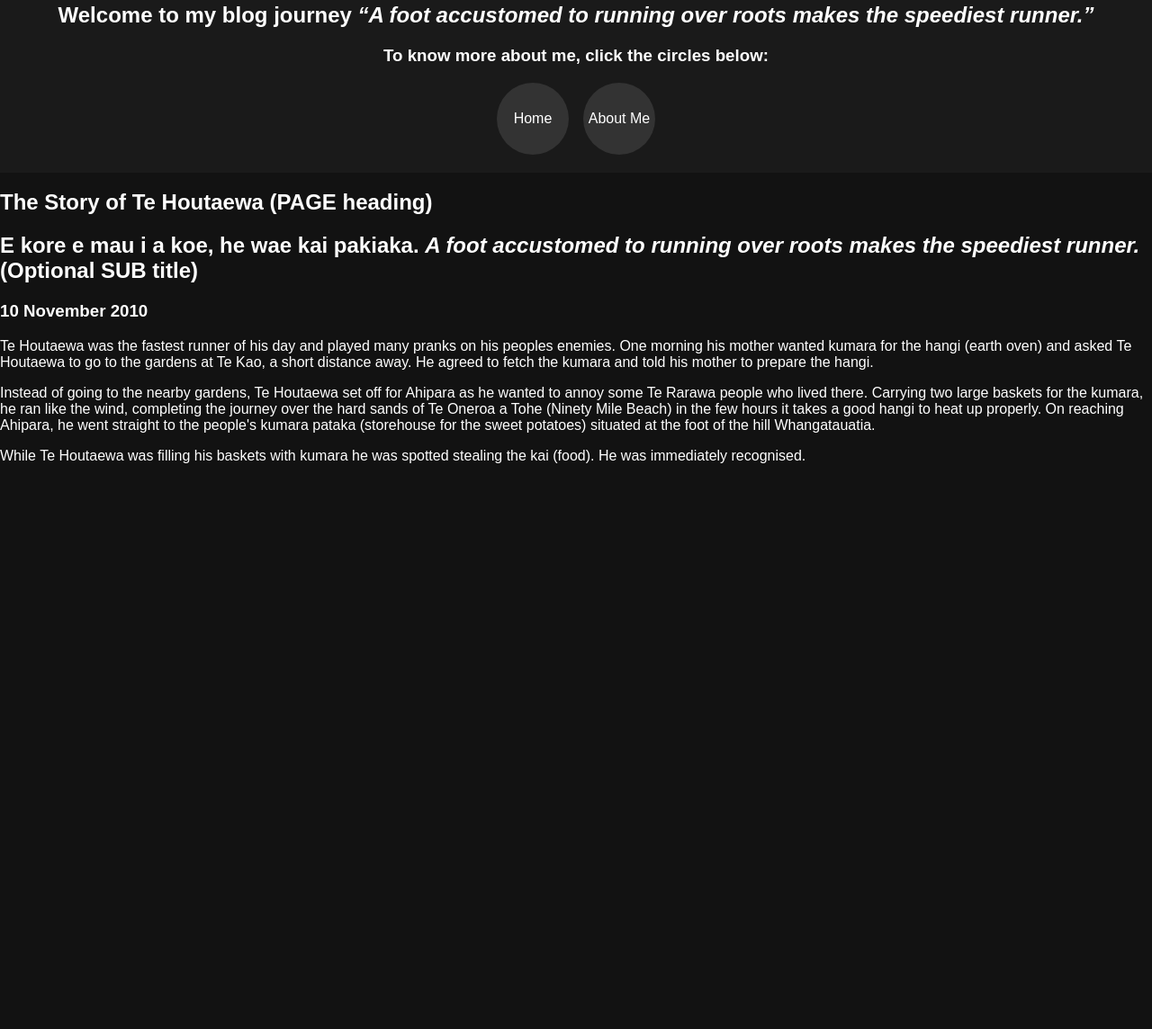
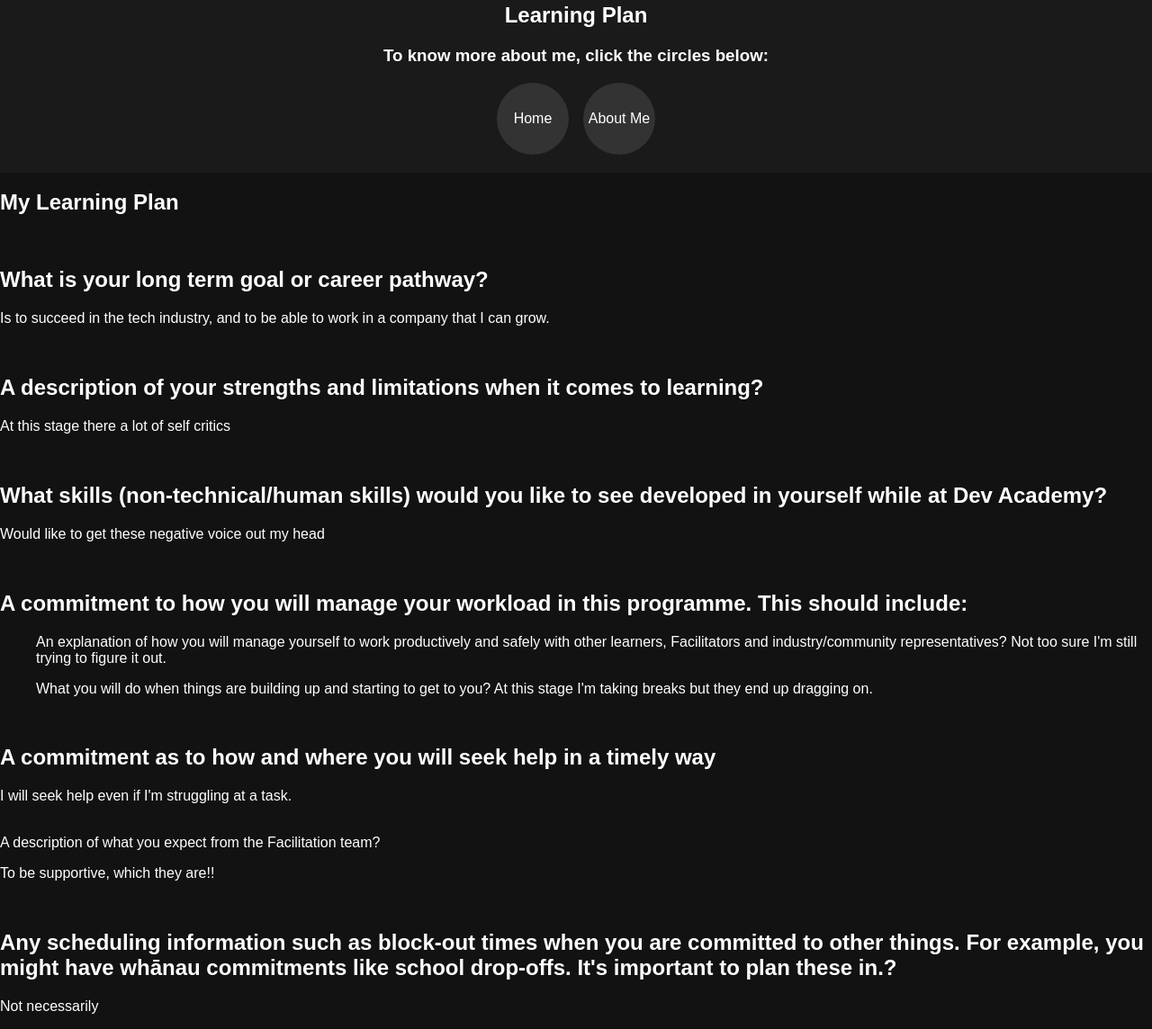
Before and after one commit to Ncam00/ncam00.github.io, a plain HTML site: page blog/learning-plan.html in a window 1280 px wide. Shown: the part 97-1241 px from the top of the page at 90% size. Before the commit the page ends 800 px from the top, so only its background shows below. Drawn offline with Linux system fonts and the light colour scheme.

Commit message:
learning plan completed, wrote down some of the struggles that im facing

```diff
--- a/blog/learning-plan.html
+++ b/blog/learning-plan.html
@@ -12,8 +12,8 @@
   <header>
     <h1>Nixon's Blog</h1>
     <h2>
-      Welcome to my blog journey
-      <em>“A foot accustomed to running over roots makes the speediest runner.”</em>
+      Learning Plan
+      <em></em>
     </h2>
     <h3>To know more about me, click the circles below:</h3>
 
@@ -28,18 +28,34 @@
   <main>
 
     <section>
-       <h1>The Story of Te Houtaewa (PAGE heading)</h1>
-    <h2>E kore e mau i a koe, he wae kai pakiaka. <em>A foot accustomed to running over roots makes the speediest runner.</em> (Optional SUB title) </h2>
-    <h3>10 November 2010</h3>
+       <h1><b>My Learning Plan</b></h1>
+       <br>
+    <h1>What is your long term goal or career pathway?  </h1>
       <p>
-        Te Houtaewa was the fastest runner of his day and played many pranks on his peoples enemies. One morning his mother wanted kumara for the hangi (earth oven) and asked Te Houtaewa to go to the gardens at Te Kao, a short distance away. He agreed to fetch the kumara and told his mother to prepare the hangi.
+       Is to succeed in the tech industry, and to be able to work in a company that I can grow.
       </p>
-      <p>
-        Instead of going to the nearby gardens, Te Houtaewa set off for Ahipara as he wanted to annoy some Te Rarawa people who lived there. Carrying two large baskets for the kumara, he ran like the wind, completing the journey over the hard sands of Te Oneroa a Tohe (Ninety Mile Beach) in the few hours it takes a good hangi to heat up properly. On reaching Ahipara, he went straight to the people's kumara pataka (storehouse for the sweet potatoes) situated at the foot of the hill Whangatauatia.
-      </p>
-      <p>
-        While Te Houtaewa was filling his baskets with kumara he was spotted stealing the kai (food). He was immediately recognised.
-      </p>
+      <br>
+    <h1>A description of your strengths and limitations when it comes to learning?</h1>
+      <p>At this stage there a lot of self critics</p>
+      <br>
+    <h1>What skills (non-technical/human skills) would you like to see developed in yourself while at Dev Academy?</h1>
+      <p>Would like to get these negative voice out my head</p>
+       <br>
+     <h1>A commitment to how you will manage your workload in this programme. This should include:</h1>
+      <p><ul>An explanation of how you will manage yourself to work productively and safely with other learners, Facilitators and industry/community representatives? Not too sure I'm still trying to figure it out.
+         </ul>
+         <ul>What you will do when things are building up and starting to get to you? At this stage I'm taking breaks but they end up dragging on.</ul></p>
+        <br>
+
+      <h1>A commitment as to how and where you will seek help in a timely way</h1>
+        <p>I will seek help even if I'm struggling at a task.</p>
+      <br>
+      <h>A description of what you expect from the Facilitation team?</h>
+      <p>To be supportive, which they are!!</p>
+        <br>
+      <h1>Any scheduling information such as block-out times when you are committed to other things. For example, you might have whānau commitments like school drop-offs. It's important to plan these in.?</h1>
+      <p>Not necessarily</p>
+
     </section>
   </main>
 
```
Also changed, not shown: blog/emotinal-inteligence.html (+1 -2 lines).
